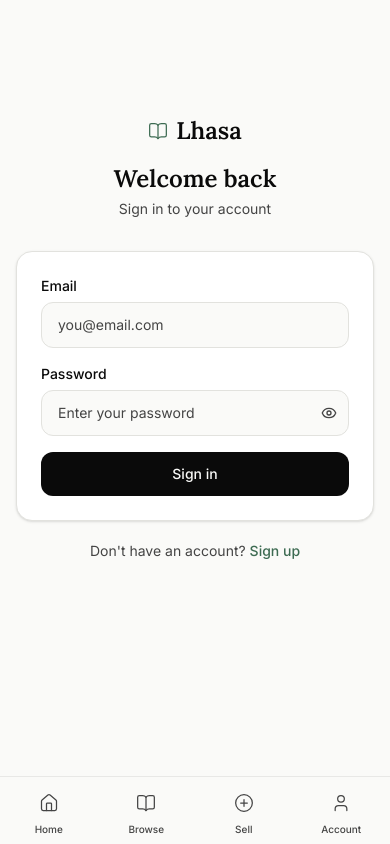
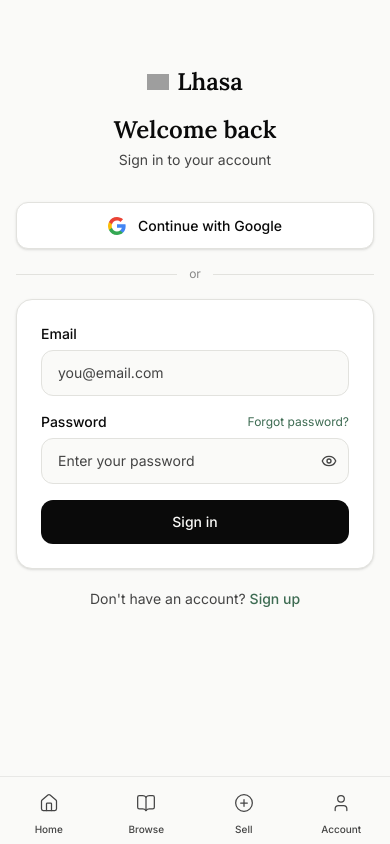
Before and after one commit to rubrx/Lhasa, a Next.js app in the folder client/: page /login in a window 390 px wide. Built offline with nearby package versions, Linux system fonts and the light colour scheme; no server answers; grey boxes are pictures that could not be loaded.

Commit message:
feat: add Google OAuth sign-in to login and register with WhatsApp phone gate

```diff
--- a/client/app/login/LoginForm.tsx
+++ b/client/app/login/LoginForm.tsx
@@ -2,11 +2,24 @@
 
 import { useState } from "react";
 import Link from "next/link";
+import Image from "next/image";
 import { useRouter, useSearchParams } from "next/navigation";
-import { BookOpen, Eye, EyeOff } from "lucide-react";
-import { loginUser } from "@/lib/api";
+import { Eye, EyeOff } from "lucide-react";
+import { useGoogleLogin } from "@react-oauth/google";
+import { loginUser, googleAuth } from "@/lib/api";
 import { useAuth } from "@/lib/auth-context";
 import { toast } from "sonner";
+
+function GoogleIcon() {
+  return (
+    <svg width="18" height="18" viewBox="0 0 18 18" xmlns="http://www.w3.org/2000/svg">
+      <path d="M17.64 9.2c0-.637-.057-1.251-.164-1.84H9v3.481h4.844a4.14 4.14 0 0 1-1.796 2.716v2.259h2.908c1.702-1.567 2.684-3.875 2.684-6.615Z" fill="#4285F4"/>
+      <path d="M9 18c2.43 0 4.467-.806 5.956-2.18l-2.908-2.259c-.806.54-1.837.86-3.048.86-2.344 0-4.328-1.584-5.036-3.711H.957v2.332A8.997 8.997 0 0 0 9 18Z" fill="#34A853"/>
+      <path d="M3.964 10.71A5.41 5.41 0 0 1 3.682 9c0-.593.102-1.17.282-1.71V4.958H.957A8.996 8.996 0 0 0 0 9c0 1.452.348 2.827.957 4.042l3.007-2.332Z" fill="#FBBC05"/>
+      <path d="M9 3.58c1.321 0 2.508.454 3.44 1.345l2.582-2.58C13.463.891 11.426 0 9 0A8.997 8.997 0 0 0 .957 4.958L3.964 7.29C4.672 5.163 6.656 3.58 9 3.58Z" fill="#EA4335"/>
+    </svg>
+  );
+}
 
 export default function LoginForm() {
   const router = useRouter();
@@ -18,14 +31,11 @@
   const [password, setPassword] = useState("");
   const [showPassword, setShowPassword] = useState(false);
   const [loading, setLoading] = useState(false);
+  const [googleLoading, setGoogleLoading] = useState(false);
 
   const handleSubmit = async (e: React.FormEvent) => {
     e.preventDefault();
-    if (!email || !password) {
-      toast.error("Please fill in all fields");
-      return;
-    }
-
+    if (!email || !password) { toast.error("Please fill in all fields"); return; }
     setLoading(true);
     try {
       const result = await loginUser({ email, password });
@@ -33,38 +43,66 @@
       toast.success(`Welcome back, ${result.user.name.split(" ")[0]}!`);
       router.push(redirect);
     } catch (err) {
-      toast.error(
-        err instanceof Error ? err.message : "Invalid email or password"
-      );
+      toast.error(err instanceof Error ? err.message : "Invalid email or password");
     } finally {
       setLoading(false);
     }
   };
+
+  const handleGoogle = useGoogleLogin({
+    onSuccess: async (tokenResponse) => {
+      setGoogleLoading(true);
+      try {
+        const result = await googleAuth(tokenResponse.access_token);
+        login(result.token, result.user);
+        if (result.needsPhone) {
+          toast.success(`Welcome, ${result.user.name.split(" ")[0]}! Add your WhatsApp number to continue.`);
+          router.push("/complete-profile");
+        } else {
+          toast.success(`Welcome back, ${result.user.name.split(" ")[0]}!`);
+          router.push(redirect);
+        }
+      } catch {
+        toast.error("Google sign-in failed. Please try again.");
+      } finally {
+        setGoogleLoading(false);
+      }
+    },
+    onError: () => toast.error("Google sign-in was cancelled"),
+  });
 
   return (
     <div className="flex min-h-[80vh] items-center justify-center px-4 py-12">
       <div className="w-full max-w-sm">
         <div className="mb-8 text-center">
           <Link href="/" className="inline-flex items-center gap-2">
-            <BookOpen size={20} className="text-accent" strokeWidth={1.5} />
-            <span className="font-serif text-2xl font-semibold text-ink">
-              Lhasa
-            </span>
+            <Image src="/logo.svg" alt="Lhasa" width={22} height={22} />
+            <span className="font-serif text-2xl font-semibold text-ink">Lhasa</span>
           </Link>
-          <h1 className="mt-4 font-serif text-2xl font-semibold text-ink">
-            Welcome back
-          </h1>
+          <h1 className="mt-4 font-serif text-2xl font-semibold text-ink">Welcome back</h1>
           <p className="mt-1 text-sm text-ink-muted">Sign in to your account</p>
         </div>
 
-        <form
-          onSubmit={handleSubmit}
-          className="space-y-4 rounded-2xl border border-border bg-surface-raised p-6 shadow-sm"
+        {/* Google */}
+        <button
+          type="button"
+          onClick={() => handleGoogle()}
+          disabled={googleLoading}
+          className="mb-4 flex w-full items-center justify-center gap-3 rounded-xl border border-border bg-white py-3 text-[14px] font-medium text-ink shadow-sm transition-all hover:bg-surface-muted hover:shadow-md disabled:opacity-60"
         >
+          <GoogleIcon />
+          {googleLoading ? "Signing in…" : "Continue with Google"}
+        </button>
+
+        <div className="mb-4 flex items-center gap-3">
+          <div className="h-px flex-1 bg-border" />
+          <span className="text-[12px] text-ink-subtle">or</span>
+          <div className="h-px flex-1 bg-border" />
+        </div>
+
+        <form onSubmit={handleSubmit} className="space-y-4 rounded-2xl border border-border bg-surface-raised p-6 shadow-sm">
           <div>
-            <label className="mb-1.5 block text-sm font-medium text-ink">
-              Email
-            </label>
+            <label className="mb-1.5 block text-sm font-medium text-ink">Email</label>
             <input
               type="email"
               value={email}
@@ -76,9 +114,12 @@
           </div>
 
           <div>
-            <label className="mb-1.5 block text-sm font-medium text-ink">
-              Password
-            </label>
+            <div className="mb-1.5 flex items-center justify-between">
+              <label className="text-sm font-medium text-ink">Password</label>
+              <Link href="/forgot-password" className="text-[12px] text-accent hover:underline">
+                Forgot password?
+              </Link>
+            </div>
             <div className="relative">
               <input
                 type={showPassword ? "text" : "password"}
@@ -109,12 +150,7 @@
 
         <p className="mt-5 text-center text-sm text-ink-muted">
           Don&apos;t have an account?{" "}
-          <Link
-            href="/register"
-            className="font-medium text-accent hover:underline"
-          >
-            Sign up
-          </Link>
+          <Link href="/register" className="font-medium text-accent hover:underline">Sign up</Link>
         </p>
       </div>
     </div>
--- a/client/app/providers.tsx
+++ b/client/app/providers.tsx
@@ -1,10 +1,12 @@
 "use client";
 
 import { Toaster } from "sonner";
+import { GoogleOAuthProvider } from "@react-oauth/google";
 import { AuthProvider } from "@/lib/auth-context";
 
 export function Providers({ children }: { children: React.ReactNode }) {
   return (
+    <GoogleOAuthProvider clientId={process.env.NEXT_PUBLIC_GOOGLE_CLIENT_ID ?? ""}>
       <AuthProvider>
         {children}
         <Toaster
@@ -20,5 +22,6 @@
           }}
         />
       </AuthProvider>
+    </GoogleOAuthProvider>
   );
 }
--- a/client/app/register/page.tsx
+++ b/client/app/register/page.tsx
@@ -2,25 +2,33 @@
 
 import { useState } from "react";
 import Link from "next/link";
+import Image from "next/image";
 import { useRouter } from "next/navigation";
-import { BookOpen, Eye, EyeOff } from "lucide-react";
-import { registerUser } from "@/lib/api";
+import { Eye, EyeOff } from "lucide-react";
+import { useGoogleLogin } from "@react-oauth/google";
+import { registerUser, googleAuth } from "@/lib/api";
 import { useAuth } from "@/lib/auth-context";
 import { toast } from "sonner";
+
+function GoogleIcon() {
+  return (
+    <svg width="18" height="18" viewBox="0 0 18 18" xmlns="http://www.w3.org/2000/svg">
+      <path d="M17.64 9.2c0-.637-.057-1.251-.164-1.84H9v3.481h4.844a4.14 4.14 0 0 1-1.796 2.716v2.259h2.908c1.702-1.567 2.684-3.875 2.684-6.615Z" fill="#4285F4"/>
+      <path d="M9 18c2.43 0 4.467-.806 5.956-2.18l-2.908-2.259c-.806.54-1.837.86-3.048.86-2.344 0-4.328-1.584-5.036-3.711H.957v2.332A8.997 8.997 0 0 0 9 18Z" fill="#34A853"/>
+      <path d="M3.964 10.71A5.41 5.41 0 0 1 3.682 9c0-.593.102-1.17.282-1.71V4.958H.957A8.996 8.996 0 0 0 0 9c0 1.452.348 2.827.957 4.042l3.007-2.332Z" fill="#FBBC05"/>
+      <path d="M9 3.58c1.321 0 2.508.454 3.44 1.345l2.582-2.58C13.463.891 11.426 0 9 0A8.997 8.997 0 0 0 .957 4.958L3.964 7.29C4.672 5.163 6.656 3.58 9 3.58Z" fill="#EA4335"/>
+    </svg>
+  );
+}
 
 export default function RegisterPage() {
   const router = useRouter();
   const { login } = useAuth();
 
-  const [form, setForm] = useState({
-    name: "",
-    email: "",
-    phone: "",
-    password: "",
-    district: "Lohit",
-  });
+  const [form, setForm] = useState({ name: "", email: "", phone: "", password: "", district: "Lohit" });
   const [showPassword, setShowPassword] = useState(false);
   const [loading, setLoading] = useState(false);
+  const [googleLoading, setGoogleLoading] = useState(false);
 
   const update = (key: keyof typeof form) => (e: React.ChangeEvent<HTMLInputElement>) =>
     setForm((prev) => ({ ...prev, [key]: e.target.value }));
@@ -28,19 +36,9 @@
   const handleSubmit = async (e: React.FormEvent) => {
     e.preventDefault();
     const { name, email, phone, password } = form;
-
-    if (!name || !email || !phone || !password) {
-      toast.error("Please fill in all fields");
-      return;
-    }
-    if (phone.length < 10) {
-      toast.error("Enter a valid 10-digit phone number");
-      return;
-    }
-    if (password.length < 6) {
-      toast.error("Password must be at least 6 characters");
-      return;
-    }
+    if (!name || !email || !phone || !password) { toast.error("Please fill in all fields"); return; }
+    if (phone.length < 10) { toast.error("Enter a valid 10-digit phone number"); return; }
+    if (password.length < 6) { toast.error("Password must be at least 6 characters"); return; }
 
     setLoading(true);
     try {
@@ -49,123 +47,99 @@
       toast.success("Account created! Welcome to Lhasa.");
       router.push("/");
     } catch (err) {
-      toast.error(
-        err instanceof Error ? err.message : "Registration failed"
-      );
+      toast.error(err instanceof Error ? err.message : "Registration failed");
     } finally {
       setLoading(false);
     }
   };
 
+  const handleGoogle = useGoogleLogin({
+    onSuccess: async (tokenResponse) => {
+      setGoogleLoading(true);
+      try {
+        const result = await googleAuth(tokenResponse.access_token);
+        login(result.token, result.user);
+        if (result.needsPhone) {
+          toast.success(`Welcome, ${result.user.name.split(" ")[0]}! Add your WhatsApp number to continue.`);
+          router.push("/complete-profile");
+        } else {
+          toast.success(`Welcome to Lhasa, ${result.user.name.split(" ")[0]}!`);
+          router.push("/");
+        }
+      } catch {
+        toast.error("Google sign-in failed. Please try again.");
+      } finally {
+        setGoogleLoading(false);
+      }
+    },
+    onError: () => toast.error("Google sign-in was cancelled"),
+  });
+
   return (
     <div className="flex min-h-[90vh] items-center justify-center px-4 py-12">
       <div className="w-full max-w-sm">
-        {/* Logo */}
         <div className="mb-8 text-center">
           <Link href="/" className="inline-flex items-center gap-2">
-            <BookOpen size={20} className="text-accent" strokeWidth={1.5} />
-            <span className="font-serif text-2xl font-semibold text-ink">
-              Lhasa
-            </span>
+            <Image src="/logo.svg" alt="Lhasa" width={22} height={22} />
+            <span className="font-serif text-2xl font-semibold text-ink">Lhasa</span>
           </Link>
-          <h1 className="mt-4 font-serif text-2xl font-semibold text-ink">
-            Create an account
-          </h1>
-          <p className="mt-1 text-sm text-ink-muted">
-            Join the Lohit book community
-          </p>
+          <h1 className="mt-4 font-serif text-2xl font-semibold text-ink">Create an account</h1>
+          <p className="mt-1 text-sm text-ink-muted">Join the Lohit book community</p>
         </div>
 
-        <form
-          onSubmit={handleSubmit}
-          className="space-y-4 rounded-2xl border border-border bg-surface-raised p-6 shadow-sm"
+        {/* Google */}
+        <button
+          type="button"
+          onClick={() => handleGoogle()}
+          disabled={googleLoading}
+          className="mb-4 flex w-full items-center justify-center gap-3 rounded-xl border border-border bg-white py-3 text-[14px] font-medium text-ink shadow-sm transition-all hover:bg-surface-muted hover:shadow-md disabled:opacity-60"
         >
+          <GoogleIcon />
+          {googleLoading ? "Signing in…" : "Continue with Google"}
+        </button>
+
+        <div className="mb-4 flex items-center gap-3">
+          <div className="h-px flex-1 bg-border" />
+          <span className="text-[12px] text-ink-subtle">or register with email</span>
+          <div className="h-px flex-1 bg-border" />
+        </div>
+
+        <form onSubmit={handleSubmit} className="space-y-4 rounded-2xl border border-border bg-surface-raised p-6 shadow-sm">
           <div>
-            <label className="mb-1.5 block text-sm font-medium text-ink">
-              Full name
-            </label>
-            <input
-              type="text"
-              value={form.name}
-              onChange={update("name")}
-              placeholder="Your full name"
-              autoComplete="name"
-              className="w-full rounded-xl border border-border bg-surface px-4 py-3 text-sm text-ink placeholder:text-ink-muted outline-none transition-all focus:border-accent focus:ring-2 focus:ring-accent/20"
-            />
+            <label className="mb-1.5 block text-sm font-medium text-ink">Full name</label>
+            <input type="text" value={form.name} onChange={update("name")} placeholder="Your full name" autoComplete="name"
+              className="w-full rounded-xl border border-border bg-surface px-4 py-3 text-sm text-ink placeholder:text-ink-muted outline-none transition-all focus:border-accent focus:ring-2 focus:ring-accent/20" />
           </div>
-
           <div>
-            <label className="mb-1.5 block text-sm font-medium text-ink">
-              Email
-            </label>
-            <input
-              type="email"
-              value={form.email}
-              onChange={update("email")}
-              placeholder="you@email.com"
-              autoComplete="email"
-              className="w-full rounded-xl border border-border bg-surface px-4 py-3 text-sm text-ink placeholder:text-ink-muted outline-none transition-all focus:border-accent focus:ring-2 focus:ring-accent/20"
-            />
+            <label className="mb-1.5 block text-sm font-medium text-ink">Email</label>
+            <input type="email" value={form.email} onChange={update("email")} placeholder="you@email.com" autoComplete="email"
+              className="w-full rounded-xl border border-border bg-surface px-4 py-3 text-sm text-ink placeholder:text-ink-muted outline-none transition-all focus:border-accent focus:ring-2 focus:ring-accent/20" />
           </div>
-
           <div>
-            <label className="mb-1.5 block text-sm font-medium text-ink">
-              Phone number
-            </label>
-            <input
-              type="tel"
-              value={form.phone}
-              onChange={update("phone")}
-              placeholder="10-digit mobile number"
-              autoComplete="tel"
-              maxLength={10}
-              className="w-full rounded-xl border border-border bg-surface px-4 py-3 text-sm text-ink placeholder:text-ink-muted outline-none transition-all focus:border-accent focus:ring-2 focus:ring-accent/20"
-            />
-            <p className="mt-1 text-xs text-ink-muted">
-              Buyers will contact you on this number via WhatsApp.
-            </p>
+            <label className="mb-1.5 block text-sm font-medium text-ink">Phone number</label>
+            <input type="tel" value={form.phone} onChange={update("phone")} placeholder="10-digit mobile number" autoComplete="tel" maxLength={10}
+              className="w-full rounded-xl border border-border bg-surface px-4 py-3 text-sm text-ink placeholder:text-ink-muted outline-none transition-all focus:border-accent focus:ring-2 focus:ring-accent/20" />
+            <p className="mt-1 text-xs text-ink-muted">Buyers will contact you on this number via WhatsApp.</p>
           </div>
-
           <div>
-            <label className="mb-1.5 block text-sm font-medium text-ink">
-              Password
-            </label>
+            <label className="mb-1.5 block text-sm font-medium text-ink">Password</label>
             <div className="relative">
-              <input
-                type={showPassword ? "text" : "password"}
-                value={form.password}
-                onChange={update("password")}
-                placeholder="Min. 6 characters"
-                autoComplete="new-password"
-                className="w-full rounded-xl border border-border bg-surface px-4 py-3 pr-11 text-sm text-ink placeholder:text-ink-muted outline-none transition-all focus:border-accent focus:ring-2 focus:ring-accent/20"
-              />
-              <button
-                type="button"
-                onClick={() => setShowPassword(!showPassword)}
-                className="absolute right-3 top-1/2 -translate-y-1/2 text-ink-muted transition-colors hover:text-ink"
-              >
+              <input type={showPassword ? "text" : "password"} value={form.password} onChange={update("password")} placeholder="Min. 6 characters" autoComplete="new-password"
+                className="w-full rounded-xl border border-border bg-surface px-4 py-3 pr-11 text-sm text-ink placeholder:text-ink-muted outline-none transition-all focus:border-accent focus:ring-2 focus:ring-accent/20" />
+              <button type="button" onClick={() => setShowPassword(!showPassword)} className="absolute right-3 top-1/2 -translate-y-1/2 text-ink-muted transition-colors hover:text-ink">
                 {showPassword ? <EyeOff size={16} /> : <Eye size={16} />}
               </button>
             </div>
           </div>
-
-          <button
-            type="submit"
-            disabled={loading}
-            className="w-full rounded-xl bg-ink py-3 text-sm font-medium text-surface transition-colors hover:bg-ink/80 disabled:opacity-50"
-          >
+          <button type="submit" disabled={loading}
+            className="w-full rounded-xl bg-ink py-3 text-sm font-medium text-surface transition-colors hover:bg-ink/80 disabled:opacity-50">
             {loading ? "Creating account…" : "Create account"}
           </button>
         </form>
 
         <p className="mt-5 text-center text-sm text-ink-muted">
           Already have an account?{" "}
-          <Link
-            href="/login"
-            className="font-medium text-accent hover:underline"
-          >
-            Sign in
-          </Link>
+          <Link href="/login" className="font-medium text-accent hover:underline">Sign in</Link>
         </p>
       </div>
     </div>
```
Lines whose indentation alone changed are shown as unchanged.
